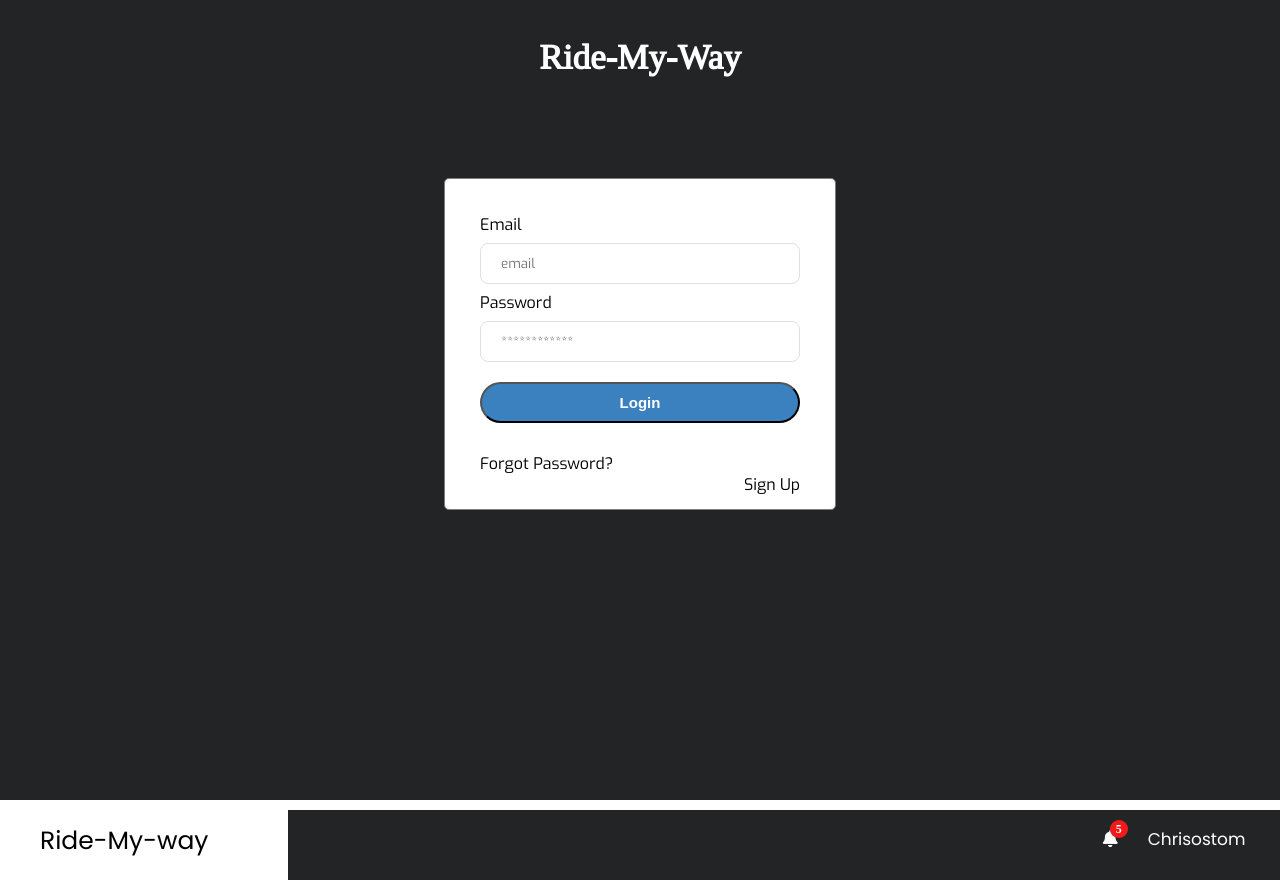
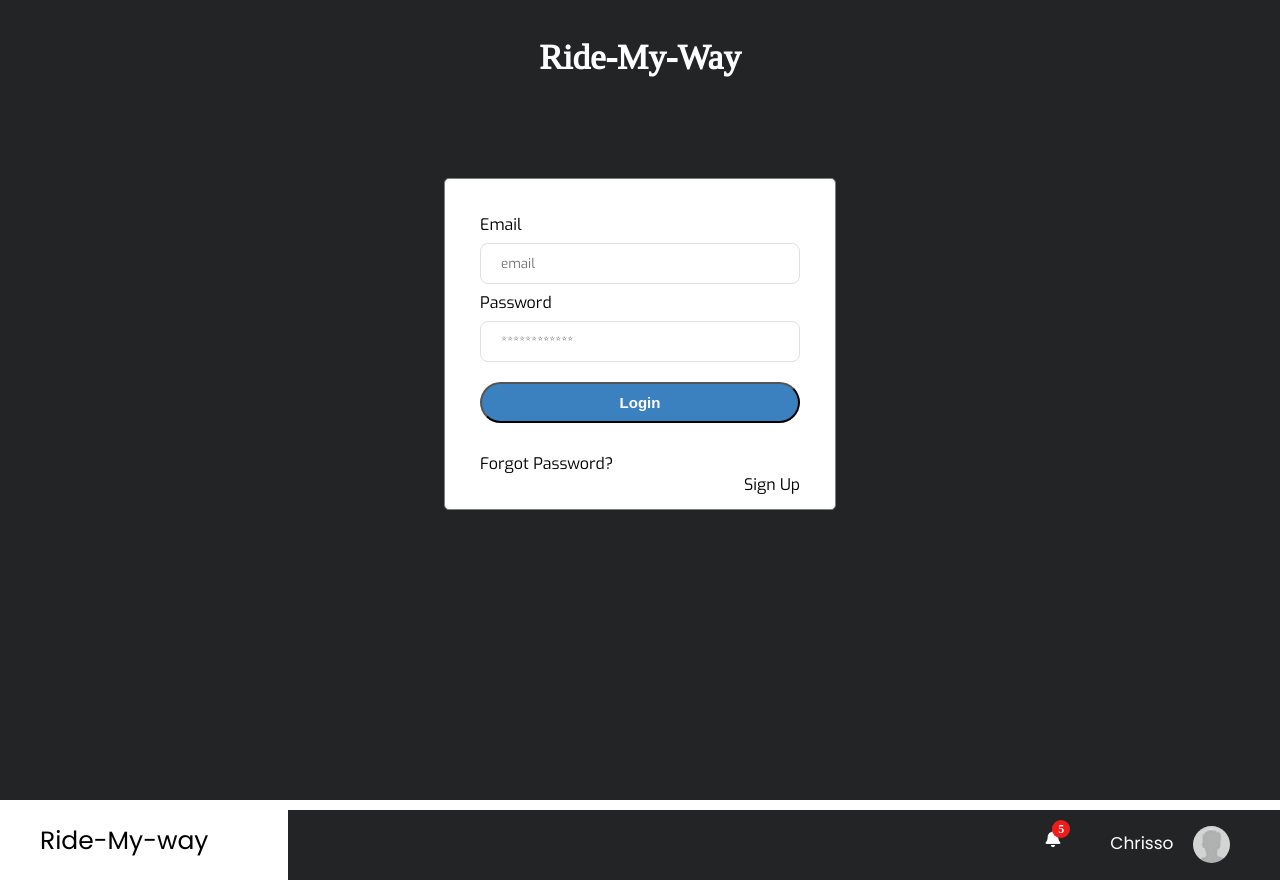
Before and after one commit to chrisoemma/ride-my-way, a React (Create React App) app in the folder front-end/: page / in a window 1280 px wide. Built offline with nearby package versions, Linux system fonts and the light colour scheme.

Commit message:
Add default user image

```diff
--- a/front-end/src/App.css
+++ b/front-end/src/App.css
@@ -3,6 +3,7 @@
   margin: 0 auto;
   height: 100vmin;
 }
+
 .home_componnent h1 {
   margin-top: 0;
   text-align: center;
@@ -12,6 +13,7 @@
   font-size: 35px;
   font-weight: bold;
 }
+
 .login,
 .register {
   margin: auto;
@@ -27,12 +29,14 @@
 ::placeholder {
   font-family: "Exo", sans-serif;
 }
+
 .login label .register label {
   display: block;
   font-size: 20px;
   padding-top: 20px;
   padding-bottom: 2px;
 }
+
 .login input[type="email"],
 input[type="password"],
 .register input[type="email"],
@@ -46,6 +50,7 @@ input[type="password"],
   border: 1px solid #e0e0e0;
   border-radius: 8px;
 }
+
 .login button,
 .register button {
   display: block;
@@ -58,27 +63,33 @@ input[type="password"],
   font-weight: bold;
   border-radius: 50px;
 }
+
 .login .nav-links {
   padding-top: 30px;
 }
+
 .login .nav-links .signup {
   float: right;
 }
+
 .register .nav-links {
   padding-top: 20px;
 }
+
 .register .nav-links li {
   color: #000;
   list-style: none;
   cursor: pointer;
   float: right;
 }
+
 .login .nav-links li,
 .register .nav-links li {
   color: #000;
   list-style: none;
   cursor: pointer;
 }
+
 .register select {
   display: block;
   width: 100%;
@@ -88,10 +99,12 @@ input[type="password"],
   border: 1px solid #e0e0e0;
   border-radius: 5px;
 }
+
 .register option {
   font-family: "Exo", sans-serif;
   font-size: 15px;
 }
+
 .navbar {
   height: 10vmin;
   overflow: hidden;
@@ -105,7 +118,6 @@ input[type="password"],
 }
 
 .navbar a {
-  float: left;
   text-align: center;
   padding-top: 16px;
   text-decoration: none;
@@ -114,6 +126,7 @@ input[type="password"],
 }
 
 .navbar .brand a {
+  float: left;
   color: #000;
   font-size: 25px;
   font-family: "Poppins", sans-serif;
@@ -129,10 +142,20 @@ input[type="password"],
 
 .navbar .pull-right li a {
   float: right;
-  margin-right: 30px;
+  margin-right: 50px;
   font-family: "Poppins", sans-serif;
 }
-
+.navbar .pull-right li a span {
+  margin-right: 15px;
+  text-align: center;
+}
+.navbar .pull-right li a img {
+  border-radius: 50%;
+  width: 37px;
+  height: 37px;
+  vertical-align: middle;
+  border-style: none;
+}
 .badge {
   position: relative;
 }
--- a/front-end/src/components/layouts/Navbar.js
+++ b/front-end/src/components/layouts/Navbar.js
@@ -9,7 +9,7 @@ export class Navbar extends Component {
                         <ul>
                             <li className="brand"><a href="#">Ride-My-way</a></li>
                             <div className="pull-right">
-                                <li><a href="#">Chrisostom <img src="" /></a></li>
+                                <li><a href="#"><span> Chrisso </span><img src={require('../images/default.png')} alt="user" /></a></li>
                                 <li><a href="#"><i className="fa fa-bell badge" data-badge="5" aria-hidden="true"></i></a></li>
                             </div>
                         </ul>
```
Also changed, not shown: front-end/src/components/images/default.png (added).
